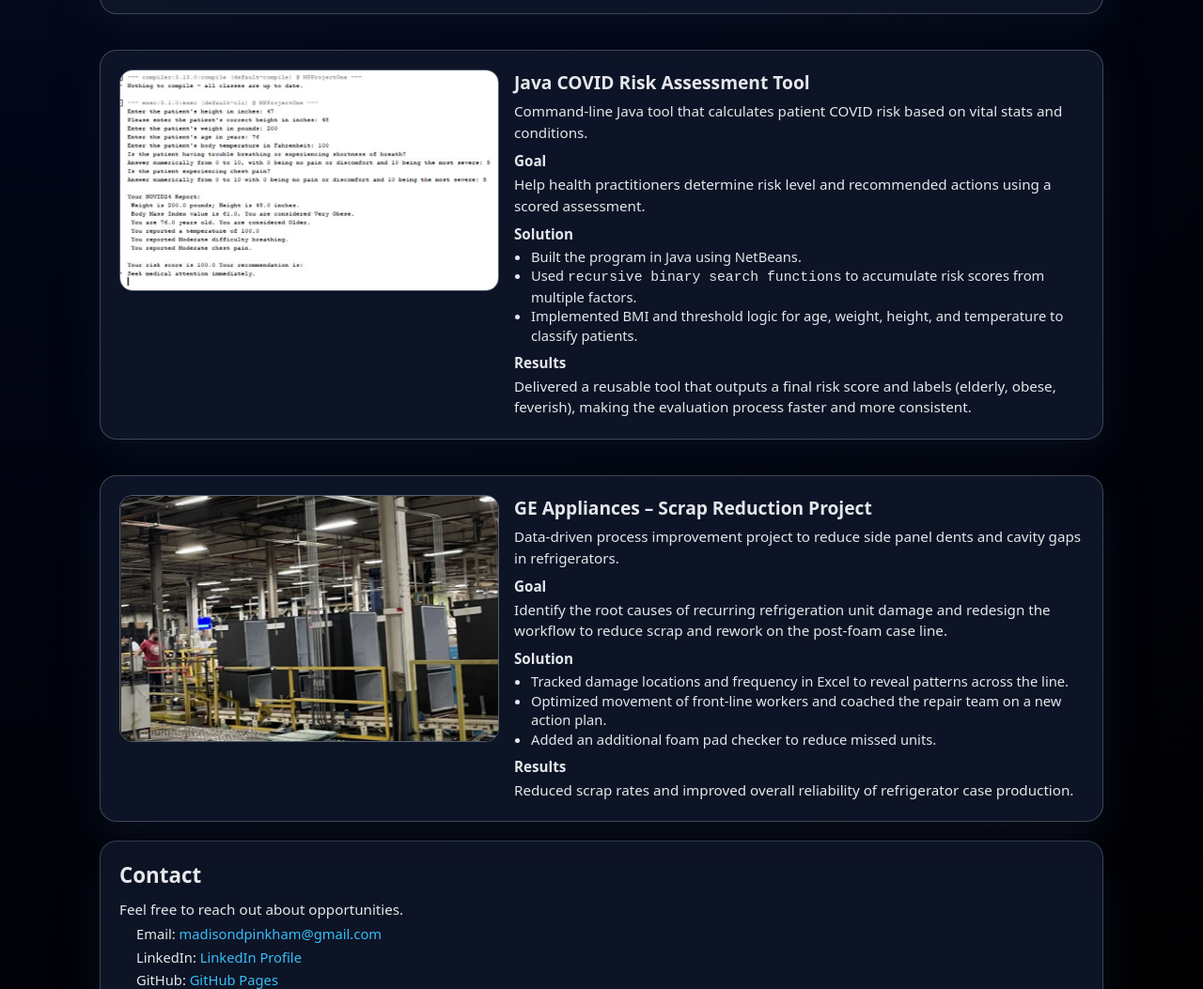
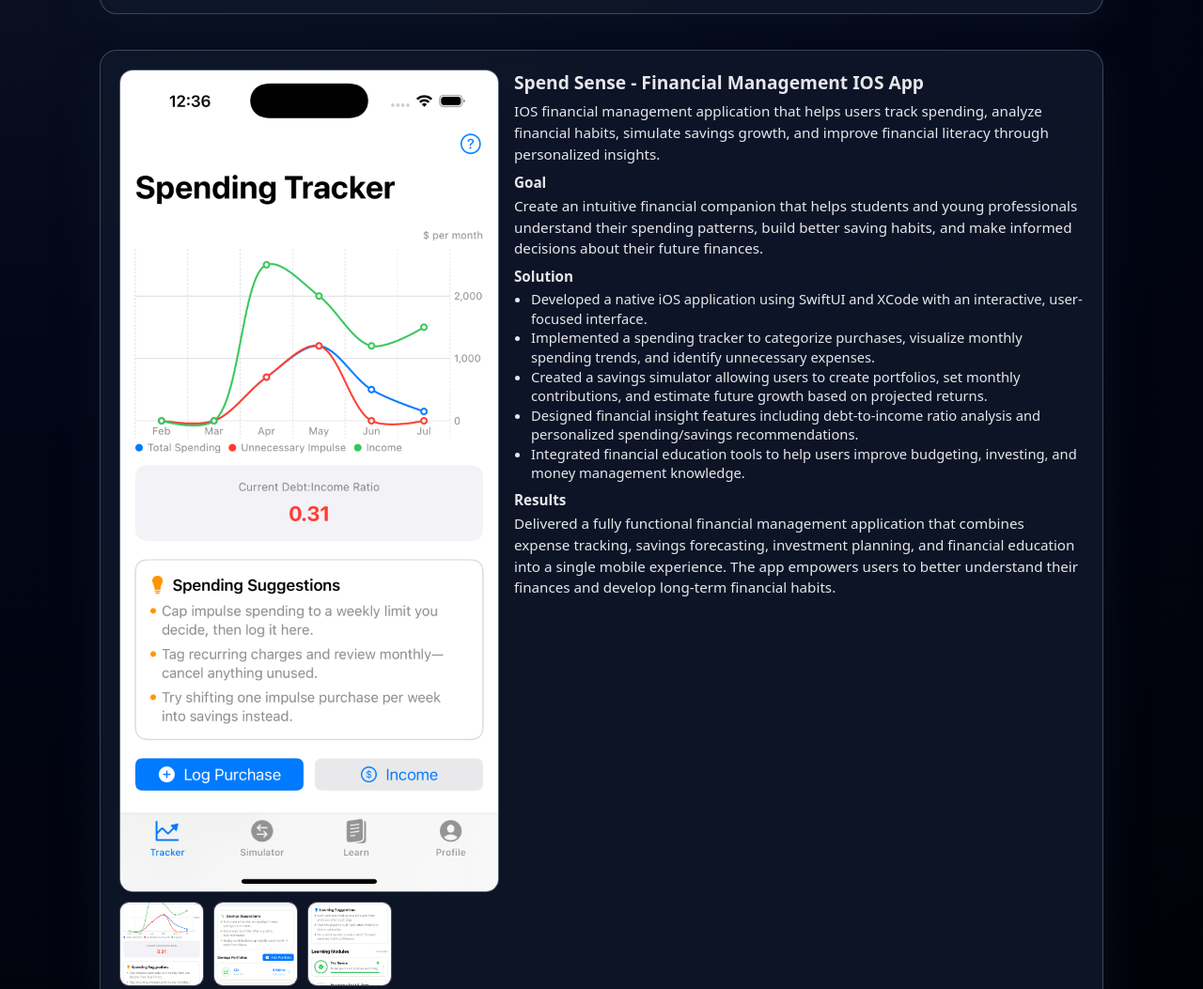
Before and after one commit to MadisonPinkham/MadisonPinkham.github.io, a plain HTML site: page index.html in a window 1280 px wide. Shown: the part 1006-2059 px from the top of the page at 94% size. Drawn offline with Linux system fonts and the light colour scheme.

Commit message:
Update index.html

```diff
--- a/index.html
+++ b/index.html
@@ -93,32 +93,42 @@
                     </div>
                 </article>
 
-                <!-- PROJECT 2: JAVA COVID RISK ASSESSMENT -->
+                <!-- PROJECT 2: FINANCIAL TRACKING APP -->
                 <article class="card project">
-                    <div class="project-image">
-                        <img class="covid-img" src="covid-risk.png" alt="Java COVID risk assessment program UI">
+                <div class="project-image">
+                <!-- Main large image -->
+                    <img id="main-app-img" src="spending_tracker.png" alt="Spend Sense Main">
+                <!-- Thumbnails -->
+                    <div class="image-gallery">
+                        <img src="spending_tracker.png" alt="Main" onclick="swapAppImage(this.src)">
+                        <img src="savings_tracker.png" alt="Second" onclick="swapAppImage(this.src)">
+                        <img src="learn.png" alt="Third" onclick="swapAppImage(this.src)">
                     </div>
+                </div>
                     <div class="project-content">
-                        <h3>Java COVID Risk Assessment Tool</h3>
+                        <h3>Spend Sense - Financial Management IOS App</h3>
                         <p class="project-tagline">
-                            Command-line Java tool that calculates patient COVID risk based on vital stats and conditions.
+                            IOS financial management application that helps users track spending, analyze financial habits,
+                            simulate savings growth, and improve financial literacy through personalized insights.
                         </p>
                         <h4>Goal</h4>
                         <p>
-                            Help health practitioners determine risk level and recommended actions using a scored assessment.
+                            Create an intuitive financial companion that helps students and young professionals understand
+                            their spending patterns, build better saving habits, and make informed decisions about their future finances.
                         </p>
-
                         <h4>Solution</h4>
                         <ul>
-                            <li>Built the program in Java using NetBeans.</li>
-                            <li>Used <code>recursive binary search functions</code> to accumulate risk scores from multiple factors.</li>
-                            <li>Implemented BMI and threshold logic for age, weight, height, and temperature to classify patients.</li>
+                            <li>Developed a native iOS application using SwiftUI and XCode with an interactive, user-focused interface.</li>
+                            <li>Implemented a spending tracker to categorize purchases, visualize monthly spending trends, and identify unnecessary expenses.</li>
+                            <li>Created a savings simulator allowing users to create portfolios, set monthly contributions, and estimate future growth based on projected returns.</li>
+                            <li>Designed financial insight features including debt-to-income ratio analysis and personalized spending/savings recommendations.</li>
+                            <li>Integrated financial education tools to help users improve budgeting, investing, and money management knowledge.</li>
                         </ul>
-
                         <h4>Results</h4>
                         <p>
-                            Delivered a reusable tool that outputs a final risk score and labels (elderly, obese, feverish),
-                            making the evaluation process faster and more consistent.
+                            Delivered a fully functional financial management application that combines expense tracking,
+                            savings forecasting, investment planning, and financial education into a single mobile experience.
+                            The app empowers users to better understand their finances and develop long-term financial habits.
                         </p>
                     </div>
                 </article>
```
